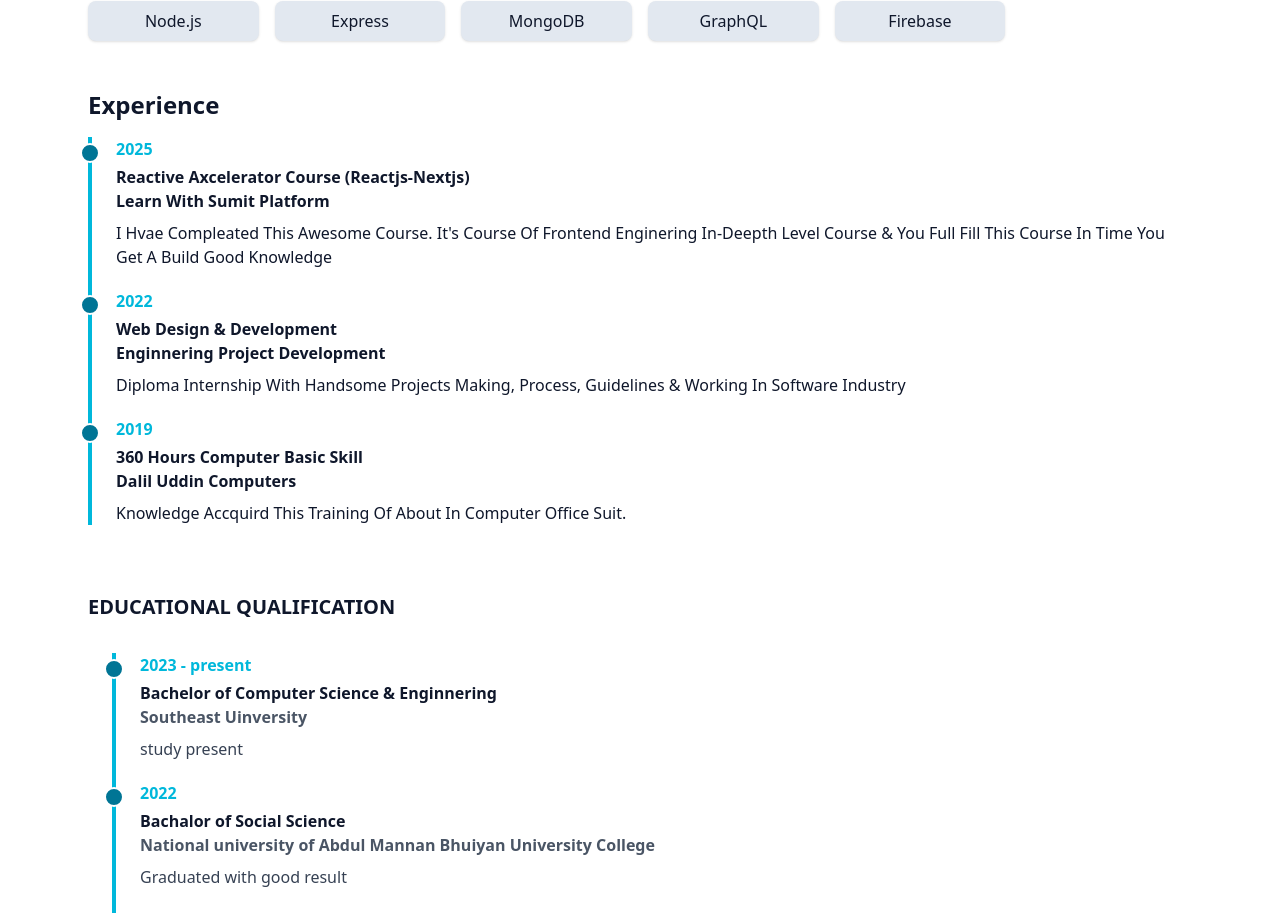
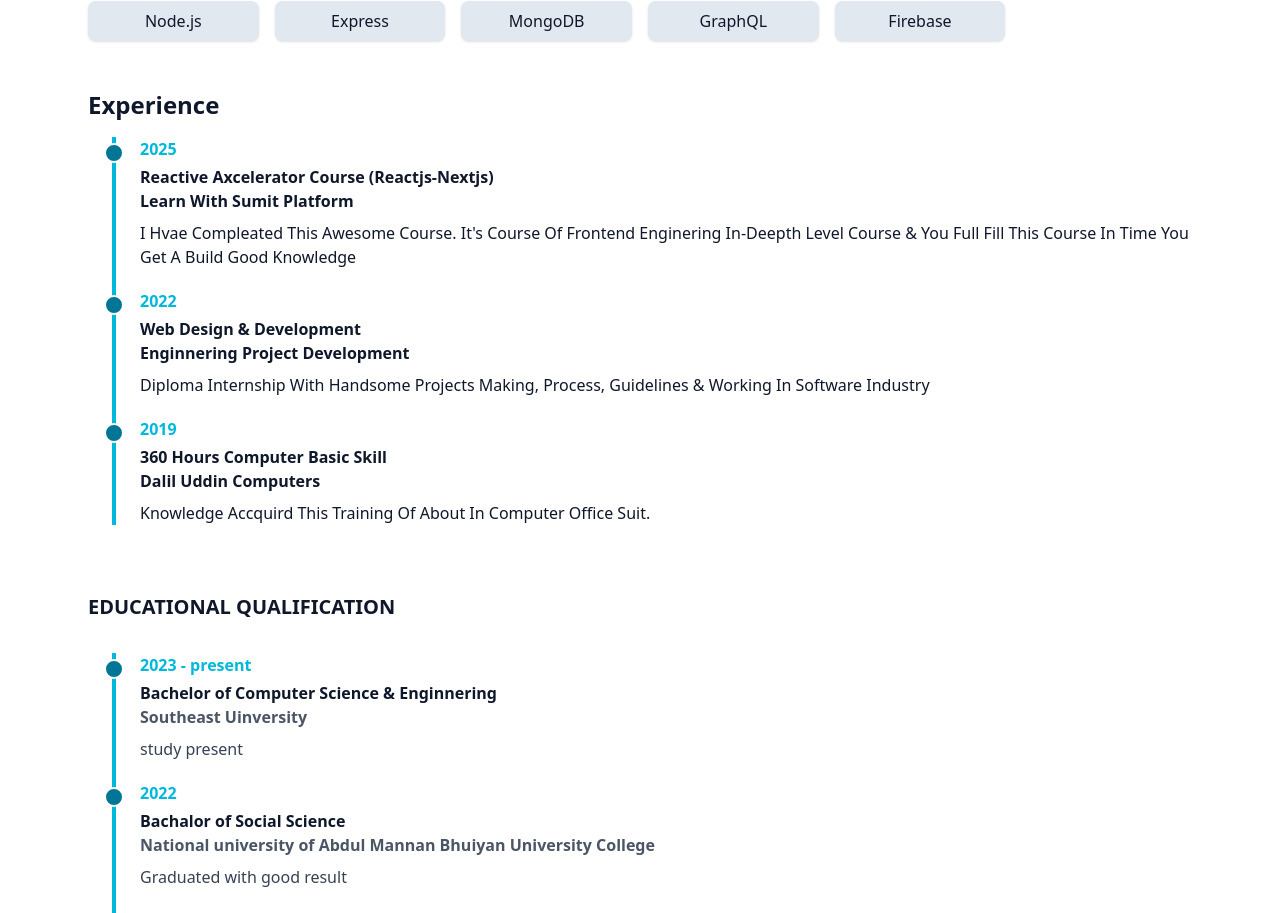
Before and after one commit to ashrafulrahmansakil/portfolio-ars, a React (Vite) app: page / in a window 1280 px wide. Shown: the part 1533-2446 px from the top of the page. Built offline with nearby package versions, Linux system fonts and the light colour scheme.

Commit message:
little bit update

```diff
--- a/src/pages/Experience.jsx
+++ b/src/pages/Experience.jsx
@@ -19,13 +19,10 @@ export default function Experience() {
 
     return (
         <motion.section id="experience" className="scroll-mt-12 p-6 rounded-xl" initial="hidden" whileInView="show" viewport={{ once: true }} variants={container} >
-
-
             <h1 className='text-2xl font-bold mb-4'>Experience</h1>
-            <div className='relative border-l-4 border-cyan-500' variants={itemUp}>
-
+            <motion.div className='relative border-l-4 border-cyan-500 ml-6' variants={itemUp}>
                 {experience.map((ex) => (
-                    <div key={ex.id} className="mb-5 ml-6 relative capitalize">
+                    <motion.div key={ex.id} className="mb-5 ml-6 relative capitalize" variants={itemUp}>
                         {/* Circle marker */}
                         <span className="absolute -left-9 top-1.5 w-5 h-5 bg-cyan-700 rounded-full border-2 border-white"></span>
                         <time className="mb-1 text-md font-semibold text-cyan-500 block">{ex.year}</time>
@@ -33,9 +30,9 @@ export default function Experience() {
                         <p className="font-bold ">{ex.institution}</p>
                         <p className="mt-2 ">{ex.description}</p>
 
-                    </div>
+                    </motion.div>
                 ))}
-            </div>
+            </motion.div>
         </motion.section>
     )
 }
```
